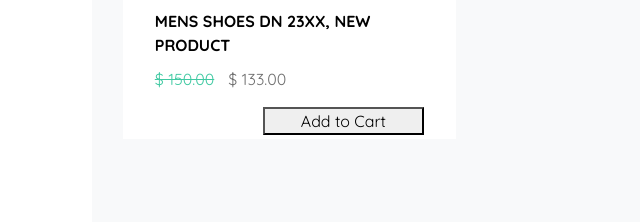
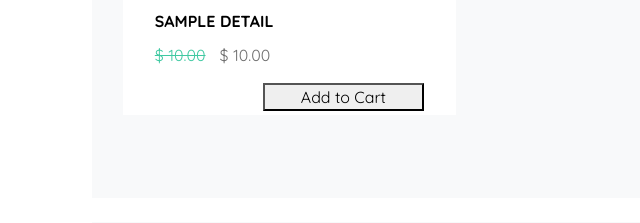
Before and after one commit to FluffyCheeks/ICT3103-3203-Group-38, a Django app: page /luna/home in a window 1280 px wide. Shown: the part 1188-1411 px from the top of the page, without its empty margins (0-640 px from the left). Run offline with Django 4.2, Linux system fonts and the light colour scheme; tables that the repository leaves empty hold one stand-in row (values such as "Sample post"); some libraries are stand-ins or nearby versions.

Commit message:
done with promotion
promotion done

```diff
--- a/pastelLuna/luna/models.py
+++ b/pastelLuna/luna/models.py
@@ -46,6 +46,7 @@ class Product_Details(models.Model):
     stock_available = models.IntegerField(null=True)
 
 
+
 class Promotion(models.Model):
     product_id = models.ForeignKey(
         "Product_Details", on_delete=models.CASCADE)
--- a/pastelLuna/luna/templates/home.html
+++ b/pastelLuna/luna/templates/home.html
@@ -214,6 +214,7 @@ body{
                 <h1 class = "lg-title">Promotion for Moon Cake</h1>
 
                 <div class = "product-items">
+                    {% for a in promotion %}
                     <!-- single product -->
                     <div class = "product">
                         <div class = "product-content">
@@ -224,21 +225,22 @@ body{
 
                         <div class = "product-info">
                             <div class = "product-info-top">
-                                <h2 class = "sm-title">lifestyle</h2>
+                                <h2 class = "sm-title"> {{ a.product_id.category_id.category_name }}</h2>
                             </div>
-                            <a href = "#" class = "product-name">mens shoes DN 23XX, new product</a>
-                            <p class = "product-price">$ 150.00</p>
-                            <p class = "product-price">$ 133.00</p>
+                            <a href = "#" class = "product-name">{{ a.product_id.name }}</a>
+                            <p class = "product-price">$ {{ a.product_id.unit_price }}</p>
+                            <p class = "product-price">$ {{ a.promotion_amount }}</p>
                             <button  type="submit" style="float: right; width:60%">Add to Cart</button>
                         </div>
 
                         <div class = "off-info">
-                            <h2 class = "sm-title">25% off</h2>
+                            {% load mathfilters %}
+                            <h2 class = "sm-title">{{ a.product_id.unit_price|sub:a.promotion_amount|div:a.product_id.unit_price|mul:'100'|floatformat:0 }}% off</h2>
+
                         </div>
                     </div>
                     <!-- end of single product -->
-
-
+                    {% endfor %}
                 </div>
             </div>
         </div>
@@ -258,10 +260,10 @@ body{
 
                         <div class = "product-info">
                             <div class = "product-info-top">
-                                <h2 class = "sm-title">{{x.category_name}}</h2>
+                                <h2 class = "sm-title">{{x.category_id.category_name}}</h2>
                             </div>
                             <a href = "#" class = "product-name"> {{ x.name }}</a>
-                            <p class = "product-prices"> {{ x.unit_price }}</p>
+                            <p class = "product-prices">$ {{ x.unit_price }}</p>
                             <button  type="submit" style="float: right; width:60%">Add to Cart</button>
                         </div>
                     </div>
--- a/pastelLuna/luna/templates/shop.html
+++ b/pastelLuna/luna/templates/shop.html
@@ -196,10 +196,10 @@ body{
 
                         <div class = "product-info">
                             <div class = "product-info-top">
-                                <h2 class = "sm-title">{{x.category_name}}</h2>
+                                <h2 class = "sm-title">{{x.category_id.category_name}}</h2>
                             </div>
                             <a href = "#" class = "product-name"> {{ x.name }}</a>
-                            <p class = "product-prices"> {{ x.unit_price }}</p>
+                            <p class = "product-prices">$ {{ x.unit_price }}</p>
                             <button  type="submit" style="float: right; width:60%">Add to Cart</button>
                         </div>
                     </div>
--- a/pastelLuna/luna/urls.py
+++ b/pastelLuna/luna/urls.py
@@ -2,6 +2,7 @@ from django.urls import path
 from . import views
 
 urlpatterns = [
+     path("", views.home, name="home"),
      path("home", views.home, name="home"),
      path("profile", views.profile, name="profile"),
      path('products', views.retrieve_product, name="products"),
--- a/pastelLuna/luna/views.py
+++ b/pastelLuna/luna/views.py
@@ -7,13 +7,15 @@ from django.http.response import JsonResponse
 from rest_framework.parsers import JSONParser
 from rest_framework import status
 
+
 from .models import *
 from .validator import *
 
 
 def home(request):
+    promotion = Promotion.objects.all()
     product = Product_Details.objects.all()
-    return render(request, 'home.html',{'product': product} )
+    return render(request, 'home.html', {'promotion': promotion, 'product': product} )
 
 
 @csrf_exempt
@@ -76,7 +78,4 @@ def retrieve_product_details(request, pk):
 
 def shop(request):
     product = Product_Details.objects.all()
-    category = Product_Category.objects.all()
-
-
-    return render(request, 'shop.html',{'product': product})
+    return render(request, 'shop.html', {'product': product})
--- a/pastelLuna/pastelLuna/settings.py
+++ b/pastelLuna/pastelLuna/settings.py
@@ -46,6 +46,7 @@ INSTALLED_APPS = [
     'luna.apps.LunaConfig',
     #'corsheaders', #CORS
     'rest_framework',
+    'mathfilters'
 ]
 
 MIDDLEWARE = [
```
